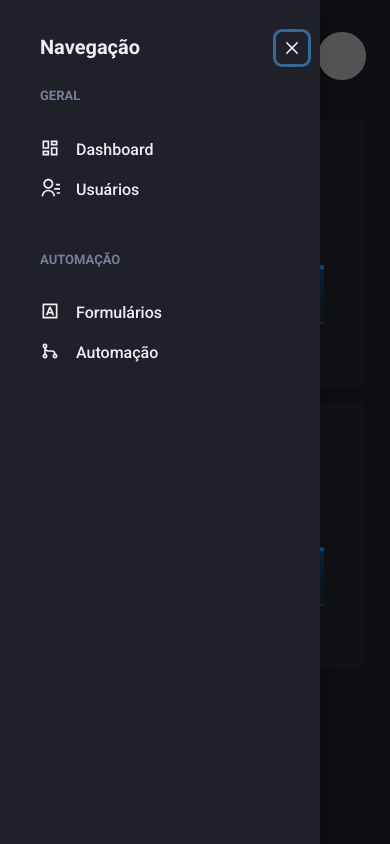
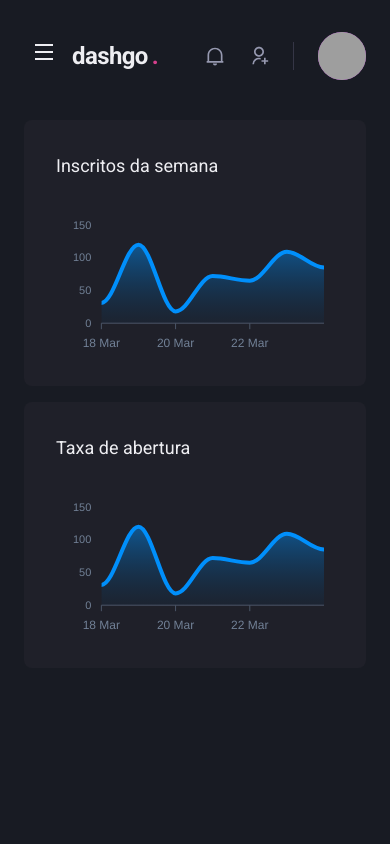
Before and after one commit to brunosilva/dashgo, a Next.js app: page /dashboard in a window 390 px wide. Built offline with nearby package versions, Linux system fonts and the light colour scheme; grey boxes are pictures that could not be loaded.

Commit message:
responsive sidebar

```diff
--- a/src/components/Header/index.tsx
+++ b/src/components/Header/index.tsx
@@ -1,14 +1,18 @@
 // libs
 import React from 'react'
-import { Flex, useBreakpointValue } from '@chakra-ui/react'
+import { Flex, Icon, IconButton, useBreakpointValue } from '@chakra-ui/react'
 
 // Components
 import { Search } from './Search'
 import { Logo } from './Logo'
 import { Notifications } from './Notifications'
 import { Profile } from './Profile'
+import { useSidebarDrawer } from '../../contexts/SidebarDrawerContext'
+import { RiMenuLine } from 'react-icons/ri'
 
 export function Header(){
+    const { onOpen } = useSidebarDrawer();
+
     const isWideVersion = useBreakpointValue({
         base: false,
         lg: true
@@ -24,6 +28,20 @@
             mt="4"
             px="6"
         >
+
+            { !isWideVersion && (
+                <IconButton
+                    aria-label="Open navigation"
+                    icon={<Icon as={RiMenuLine} />}
+                    fontSize="24"
+                    variant="unstyled"
+                    alignSelf="center"
+                    onClick={onOpen}
+                    mr="2"
+                >
+
+                </IconButton>
+            )}
             <Logo />
 
             { isWideVersion && <Search /> }
--- a/src/components/Sidebar/index.tsx
+++ b/src/components/Sidebar/index.tsx
@@ -1,11 +1,13 @@
-// libs
+// packages
 import React from 'react';
 import { Box, Drawer, DrawerBody, DrawerContent, DrawerCloseButton, DrawerHeader, DrawerOverlay, useBreakpointValue } from '@chakra-ui/react';
 
 // components
 import { SidebarNav } from './SidebarNav';
+import { useSidebarDrawer } from '../../contexts/SidebarDrawerContext';
 
 export function Sidebar(){
+    const { isOpen, onClose} = useSidebarDrawer();
     const isDrawerSidebar = useBreakpointValue({
         base: true,
         lg: false,
@@ -13,7 +15,7 @@
 
     if (isDrawerSidebar) {
         return(
-            <Drawer isOpen={true} placement="left" onClose={() => {}}>
+            <Drawer isOpen={isOpen} placement="left" onClose={onClose}>
                 <DrawerOverlay>
                     <DrawerContent bg="gray.800" p="4">
                         <DrawerCloseButton mt="6" />
--- /dev/null
+++ b/src/contexts/SidebarDrawerContext.tsx
@@ -0,0 +1,28 @@
+import { useDisclosure, UseDisclosureReturn } from "@chakra-ui/react";
+import { createContext, ReactNode, useContext, useEffect } from "react";
+import { useRouter } from "next/router";
+
+interface SidebarDrawerProviderProps {
+    children: ReactNode;
+}
+
+type SidebarDrawerContextData = UseDisclosureReturn;
+
+const SidebarDrawerContext = createContext({} as SidebarDrawerContextData);
+
+export function SidebarDrawerProvider({ children }: SidebarDrawerProviderProps){
+    const disclosure = useDisclosure()
+    const router = useRouter()
+
+    useEffect(() => {
+        disclosure.onClose()
+    }, [router.asPath])
+
+    return (
+        <SidebarDrawerContext.Provider value={disclosure}>
+            {children}
+        </SidebarDrawerContext.Provider>
+    )
+}
+
+export const useSidebarDrawer = () => useContext(SidebarDrawerContext);
--- a/src/pages/_app.tsx
+++ b/src/pages/_app.tsx
@@ -1,11 +1,17 @@
+// packages
 import { AppProps } from 'next/app'
 import { ChakraProvider } from '@chakra-ui/react'
 import { theme } from '../styles/theme'
 
+// contexts
+import { SidebarDrawerProvider } from '../contexts/SidebarDrawerContext'
+
 function MyApp({ Component, pageProps }: AppProps) {
   return (
     <ChakraProvider theme={theme}>
-      <Component {...pageProps} />
+      <SidebarDrawerProvider>
+        <Component {...pageProps} />
+      </SidebarDrawerProvider>
     </ChakraProvider>
   )
 }
```
